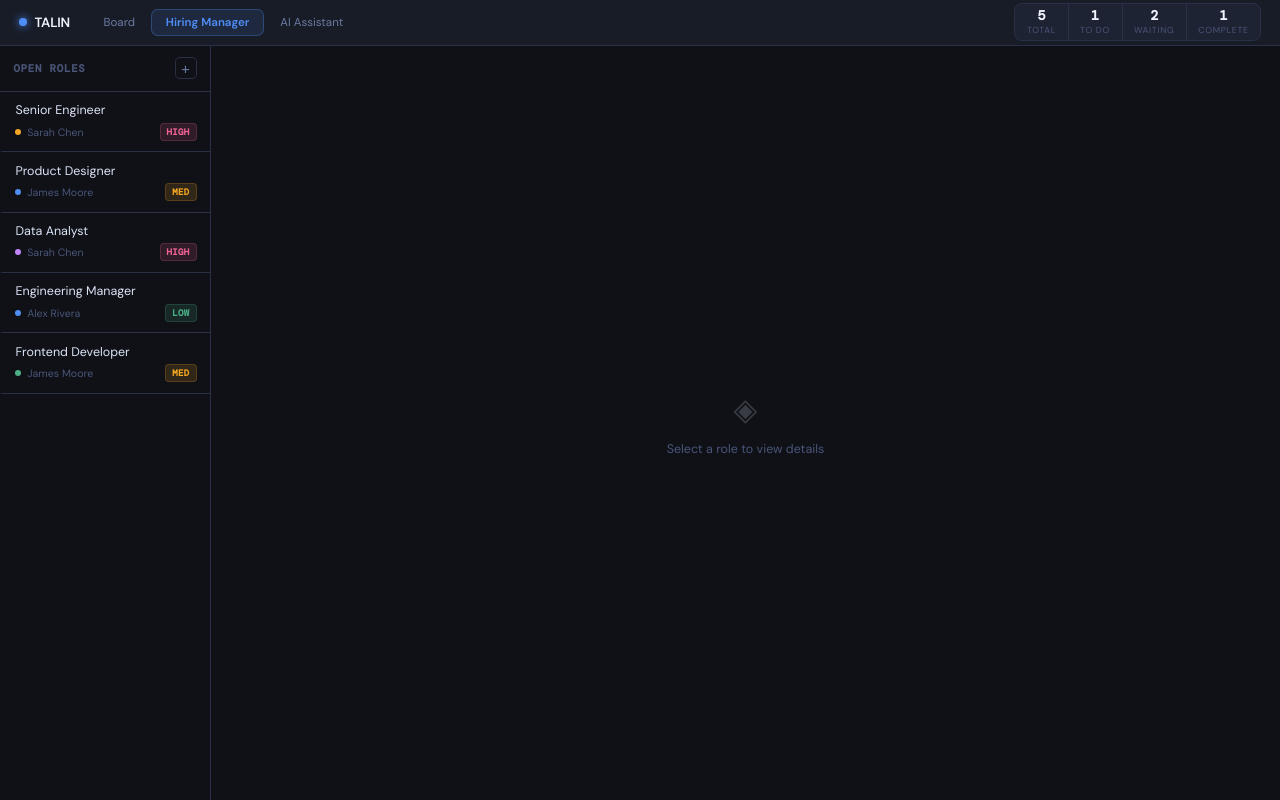
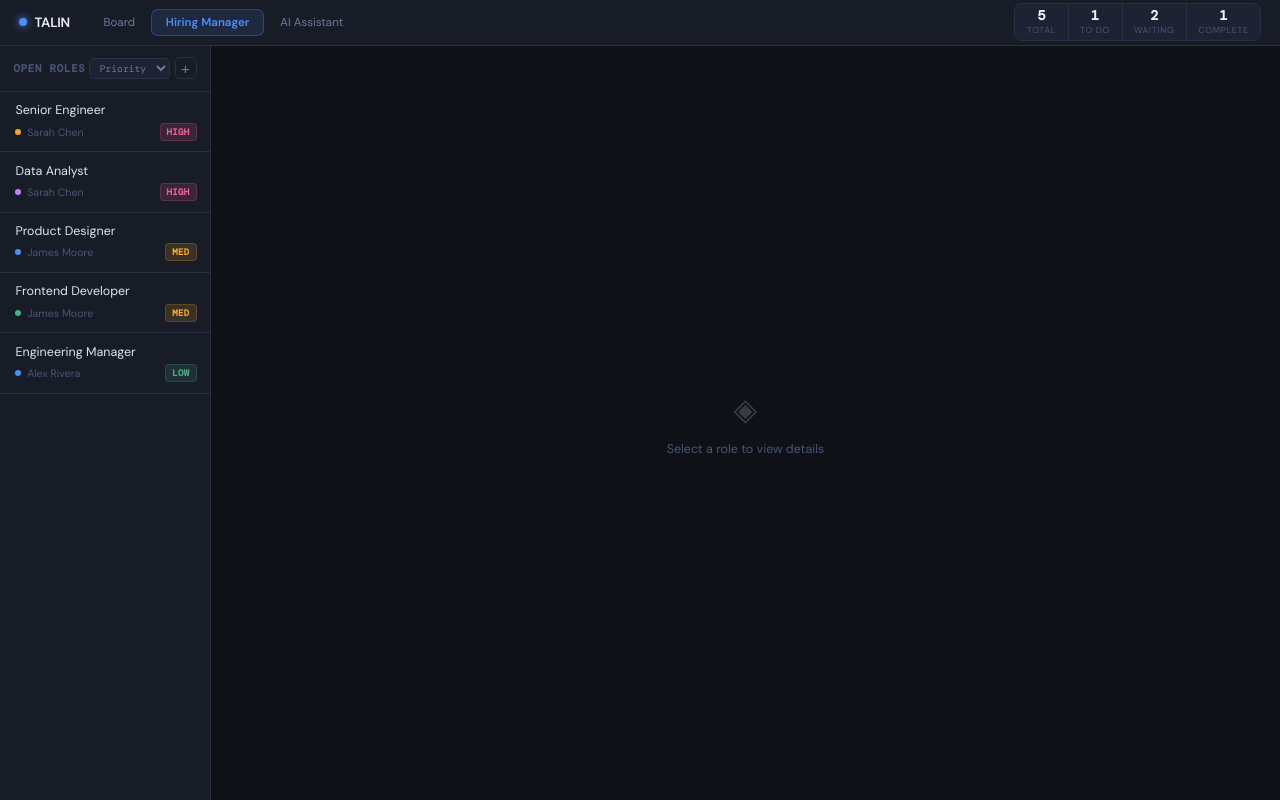
Before and after one commit to danielmackie8/prodtask, a React (Vite) app: page / in a window 1280 px wide. Both pictures are taken after a click on the button "Hiring Manager". Built offline with nearby package versions, Linux system fonts and the light colour scheme.

Commit message:
Add files via upload

```diff
--- a/src/App.jsx
+++ b/src/App.jsx
@@ -830,6 +830,7 @@ function HiringPage({ roles, setRoles }) {
   const [activeId,  setActiveId]  = useState(null);
   const [showAdd,   setShowAdd]   = useState(false);
   const [newTitle,  setNewTitle]  = useState("");
+  const [sortBy,    setSortBy]    = useState("prio");
 
   const active = roles.find(r => r.id === activeId) || null;
 
@@ -844,15 +845,34 @@ function HiringPage({ roles, setRoles }) {
     setNewTitle(""); setShowAdd(false);
   }
 
+  const PRIO_SORT = { High:0, Med:1, Low:2, "":3 };
+  const sortedRoles = [...roles].sort((a,b) => {
+    if (sortBy === "hm")   return (a.hiringManager||"").localeCompare(b.hiringManager||"");
+    if (sortBy === "job")  return a.title.localeCompare(b.title);
+    if (sortBy === "prio") return (PRIO_SORT[a.prio]??3) - (PRIO_SORT[b.prio]??3);
+    return 0;
+  });
+
   return (
     <div style={{display:"flex",height:"100%",gap:0}}>
-      <div style={{width:"15.7rem",flexShrink:0,borderRight:`1px solid ${T.border}`,display:"flex",flexDirection:"column",height:"100%"}}>
+      <div style={{width:"15.7rem",flexShrink:0,borderRight:`1px solid ${T.border}`,display:"flex",flexDirection:"column",height:"100%",background:T.surface}}>
         <div style={{padding:"0.86rem 1rem",borderBottom:`1px solid ${T.border}`,display:"flex",alignItems:"center",justifyContent:"space-between"}}>
           <span style={{fontSize:"0.79rem",fontWeight:600,color:T.muted,textTransform:"uppercase",letterSpacing:"0.08em",fontFamily:T.mono}}>Open Roles</span>
-          <button onClick={()=>setShowAdd(v=>!v)} style={{fontSize:"1.14rem",lineHeight:1,background:"none",border:`1px solid ${T.border}`,borderRadius:"0.36rem",color:T.dim,cursor:"pointer",width:22,height:22,display:"flex",alignItems:"center",justifyContent:"center"}}
-            onMouseEnter={e=>{e.currentTarget.style.borderColor="#4f8ef7";e.currentTarget.style.color="#4f8ef7";}}
-            onMouseLeave={e=>{e.currentTarget.style.borderColor=T.border;e.currentTarget.style.color=T.dim;}}
-          >+</button>
+          <div style={{display:"flex",gap:"0.36rem",alignItems:"center"}}>
+            <select value={sortBy} onChange={e=>setSortBy(e.target.value)} style={{
+              fontSize:"0.72rem", background:T.card, border:`1px solid ${T.border}`,
+              borderRadius:"0.36rem", color:T.dim, padding:"2px 6px",
+              fontFamily:T.mono, cursor:"pointer", outline:"none",
+            }}>
+              <option value="hm">HM</option>
+              <option value="job">Job</option>
+              <option value="prio">Priority</option>
+            </select>
+            <button onClick={()=>setShowAdd(v=>!v)} style={{fontSize:"1.14rem",lineHeight:1,background:"none",border:`1px solid ${T.border}`,borderRadius:"0.36rem",color:T.dim,cursor:"pointer",width:22,height:22,display:"flex",alignItems:"center",justifyContent:"center"}}
+              onMouseEnter={e=>{e.currentTarget.style.borderColor="#4f8ef7";e.currentTarget.style.color="#4f8ef7";}}
+              onMouseLeave={e=>{e.currentTarget.style.borderColor=T.border;e.currentTarget.style.color=T.dim;}}
+            >+</button>
+          </div>
         </div>
         {showAdd && (
           <div style={{padding:"0.71rem 1rem",borderBottom:`1px solid ${T.border}`}}>
@@ -866,7 +886,7 @@ function HiringPage({ roles, setRoles }) {
           </div>
         )}
         <div style={{flex:1,overflowY:"auto"}}>
-          {roles.map(role => {
+          {sortedRoles.map(role => {
             const sc = ROLE_STATUS_COLORS[role.status] || {color:T.dim};
             const isActive = role.id === activeId;
             return (
```
